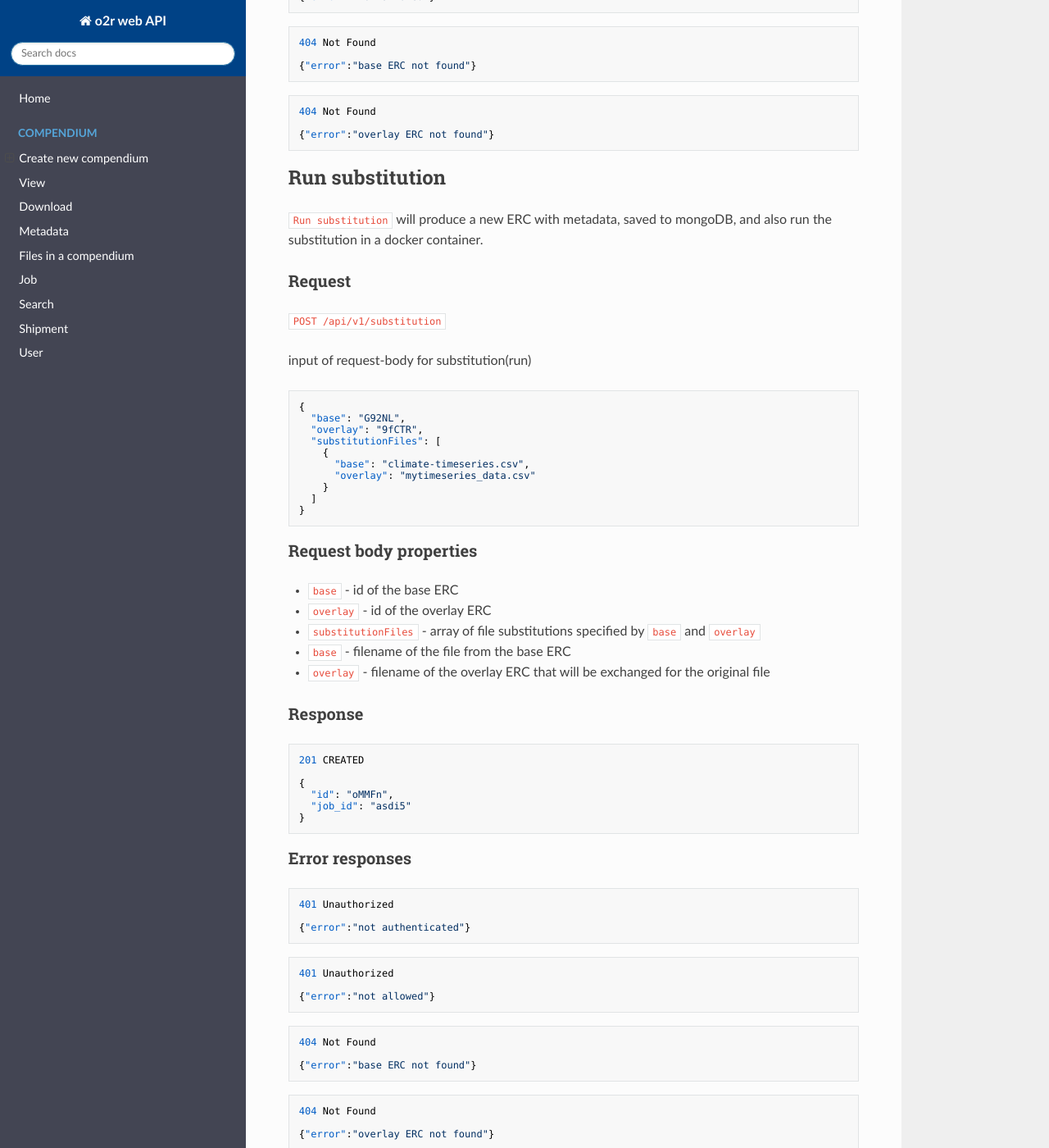
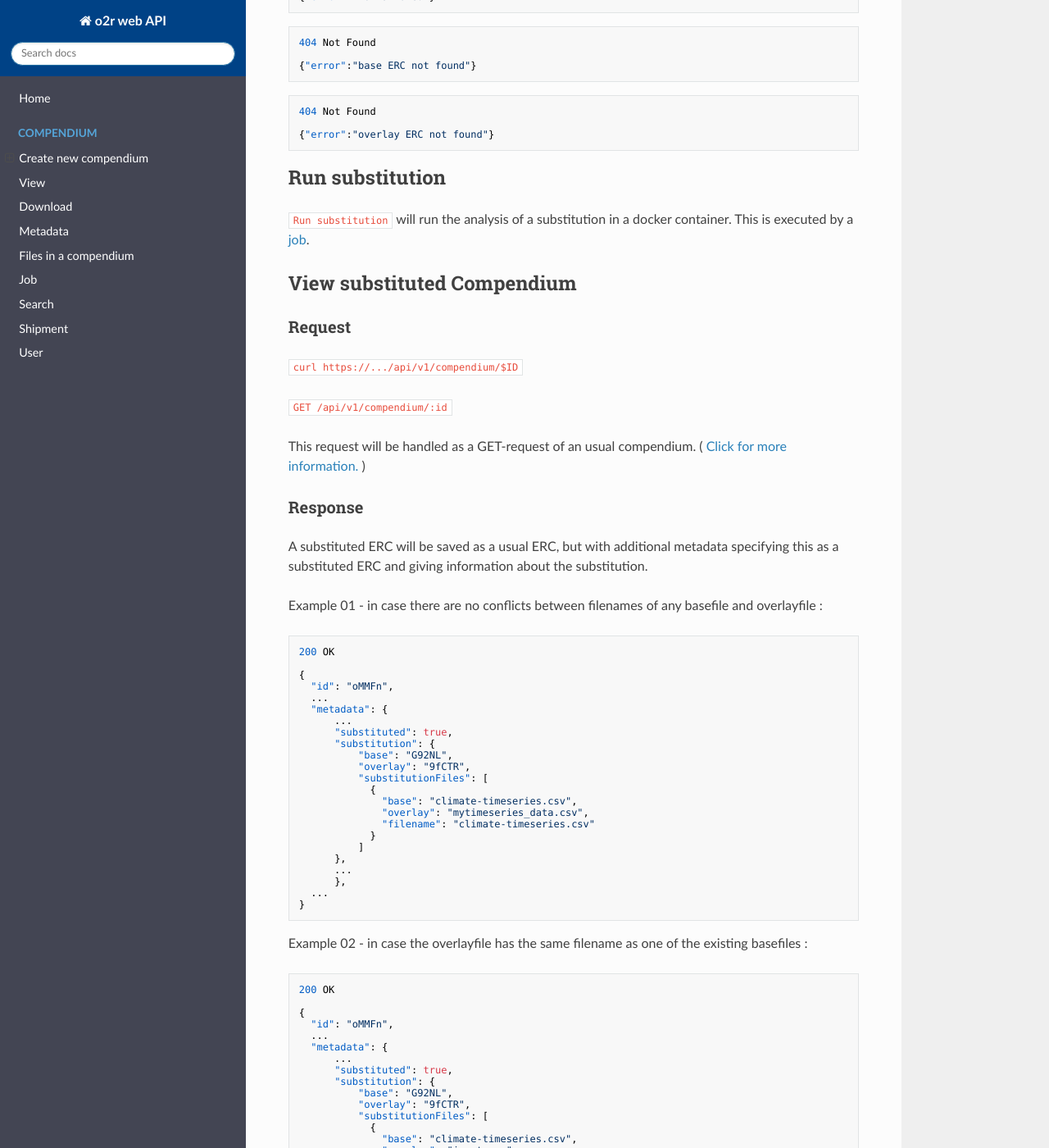
Before and after one commit to o2r-project/api, an MkDocs documentation site: the page built from docs/compendium/substitute.md, in a window 1280 px wide and 1400 px high, scrolled down 1213 px. Shown: the whole window at 82% size. Built offline with MkDocs 1.6.1, drawn with Linux system fonts in a browser that asks for light colours; nearby versions of some CDN libraries; old or Windows-style settings are respelled for this version of MkDocs; some of the changed text lies outside the part shown.

Commit message:
update RUN and GET substitution(s)
delete Run section

````diff
--- a/docs/compendium/substitute.md
+++ b/docs/compendium/substitute.md
@@ -72,77 +72,8 @@ input of request-body for substitution(create)
 
 ## Run substitution
 
-`Run substitution` will produce a new ERC with metadata, saved to mongoDB, and also run the substitution in a docker container.
-
-### Request
-
-`POST /api/v1/substitution`
-
-input of request-body for substitution(run)
-
-```json
-{
-  "base": "G92NL",
-  "overlay": "9fCTR",
-  "substitutionFiles": [
-    {
-      "base": "climate-timeseries.csv",
-      "overlay": "mytimeseries_data.csv"
-    }
-  ]
-}
-```
-
-### Request body properties
-
-- `base` - id of the base ERC
-- `overlay` - id of the overlay ERC
-- `substitutionFiles` - array of file substitutions specified by `base` and `overlay`
-  - `base` - filename of the file from the base ERC
-  - `overlay` - filename of the overlay ERC that will be exchanged for the original file
-
-### Response
-
-```json
-201 CREATED
-
-{
-  "id": "oMMFn",
-  "job_id": "asdi5"
-}
-```
-
-### Error responses
-
-```json
-401 Unauthorized
-
-{"error":"not authenticated"}
-```
-
-```json
-401 Unauthorized
-
-{"error":"not allowed"}
-```
-
-```json
-404 Not Found
-
-{"error":"base ERC not found"}
-```
-
-```json
-404 Not Found
-
-{"error":"overlay ERC not found"}
-```
-
-```json
-500 Internal Server Error
-
-{"error":"Error during substitution"}
-```
+`Run substitution` will run the analysis of a substitution in a docker container.
+This is executed by a [job](http://o2r.info/o2r-web-api/job/).
 
 ## View substituted Compendium
 
@@ -229,9 +160,9 @@ Example 02 - in case the overlayfile has the same filename as one of the existin
 
 ### Request
 
-`curl https://.../api/v1/substitutions`
+`curl https://.../api/v1/substitution`
 
-`GET /api/v1/substitutions`
+`GET /api/v1/substitution`
 
 ### Response
 
@@ -252,15 +183,15 @@ Result will be a list of compendia ids that have been substituted
 
 ### Filter results with following parameters:
 
-`curl https://.../api/v1/substitutions?base=$BASE_ID&overlay=$OVERLAY_ID`
+`curl https://.../api/v1/substitution?base=$BASE_ID&overlay=$OVERLAY_ID`
 
-`GET /api/v1/substitutions?base=base_id&overlay=overlay_id`
+`GET /api/v1/substitution?base=base_id&overlay=overlay_id`
 
 - Filter by `base`:
 
-`curl https://.../api/v1/substitutions?base=jfL3w`
+`curl https://.../api/v1/substitution?base=jfL3w`
 
-`GET /api/v1/substitutions?base=jfL3w`
+`GET /api/v1/substitution?base=jfL3w`
 
 Result will be a list of compendia ids that have been substituted out of a choosen base ERC
 
@@ -277,9 +208,9 @@ Result will be a list of compendia ids that have been substituted out of a choos
 
 - Filter by `overlay`:
 
-`curl https://.../api/v1/substitutions?overlay=as4Kj`
+`curl https://.../api/v1/substitution?overlay=as4Kj`
 
-`GET /api/v1/substitutions?overlay=as4Kj`
+`GET /api/v1/substitution?overlay=as4Kj`
 
 Result will be a list of compendia ids that have been substituted out of a choosen overlay ERC
 
@@ -297,9 +228,9 @@ Result will be a list of compendia ids that have been substituted out of a choos
 
 - Filter by `base` and `overlay`:
 
-`curl https://.../api/v1/substitutions?base=lO3Td&overlay=as4Kj`
+`curl https://.../api/v1/substitution?base=lO3Td&overlay=as4Kj`
 
-`GET /api/v1/substitutions?base=lO3Td&overlay=as4Kj`
+`GET /api/v1/substitution?base=lO3Td&overlay=as4Kj`
 
 Result will be a list of compendia ids that have been substituted out of a choosen base and overlay ERC
 
````
Also changed, not shown: other parts of docs/compendium/substitute.md (+1 -1 lines).
